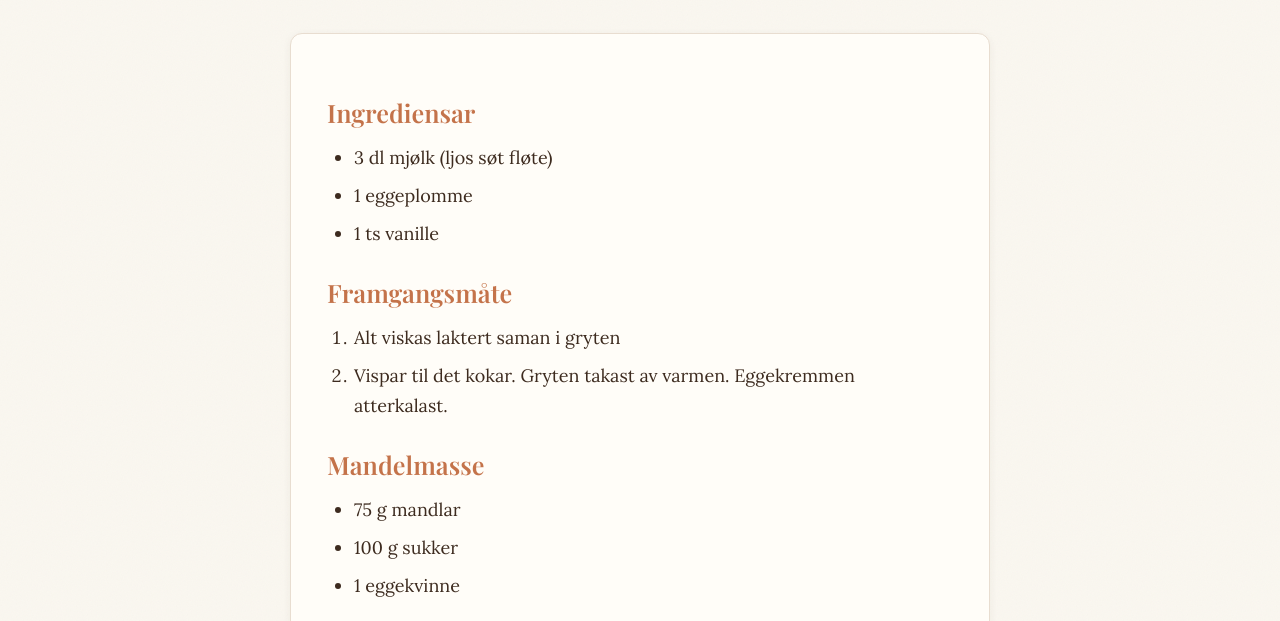
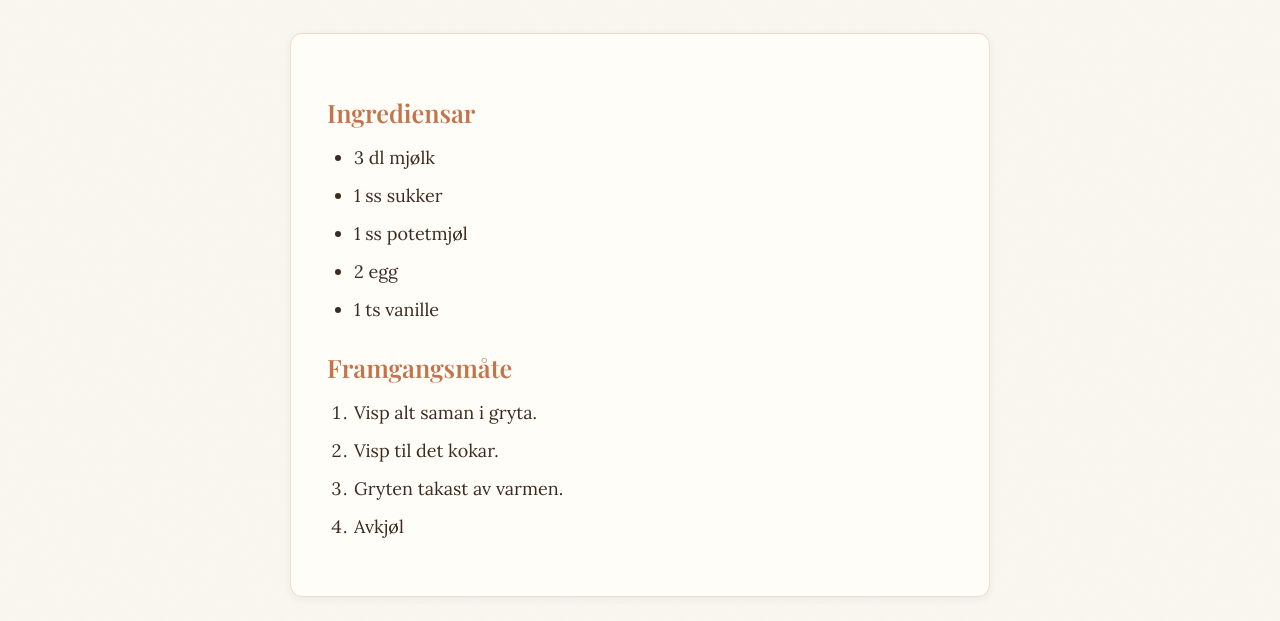
Before and after one commit to petrepa/bestemor-oppskrifter, an Astro site in the folder recipes-site/: page /bestemor-oppskrifter/oppskrifter/eggekrem in a window 1280 px wide. Shown: the part 306-927 px from the top of the page. Built offline with nearby package versions, Linux system fonts and the light colour scheme; Astro itself is replaced by a stand-in of ours.

Commit message:
Revise eggekrem recipe ingredients and steps
Updated ingredients and instructions for eggekrem recipe.

```diff
--- a/recipes-site/src/content/oppskrifter/eggekrem.md
+++ b/recipes-site/src/content/oppskrifter/eggekrem.md
@@ -8,17 +8,15 @@ original_skann: "skannar/eggekrem.jpg"
 
 ## Ingrediensar
 
-- 3 dl mjølk (ljos søt fløte)
-- 1 eggeplomme
+- 3 dl mjølk
+- 1 ss sukker
+- 1 ss potetmjøl
+- 2 egg
 - 1 ts vanille
 
 ## Framgangsmåte
 
-1. Alt viskas laktert saman i gryten
-2. Vispar til det kokar. Gryten takast av varmen. Eggekremmen atterkalast.
-
-## Mandelmasse
-
-- 75 g mandlar
-- 100 g sukker
-- 1 eggekvinne
+1. Visp alt saman i gryta.
+2. Visp til det kokar.
+3. Gryten takast av varmen.
+4. Avkjøl
```
